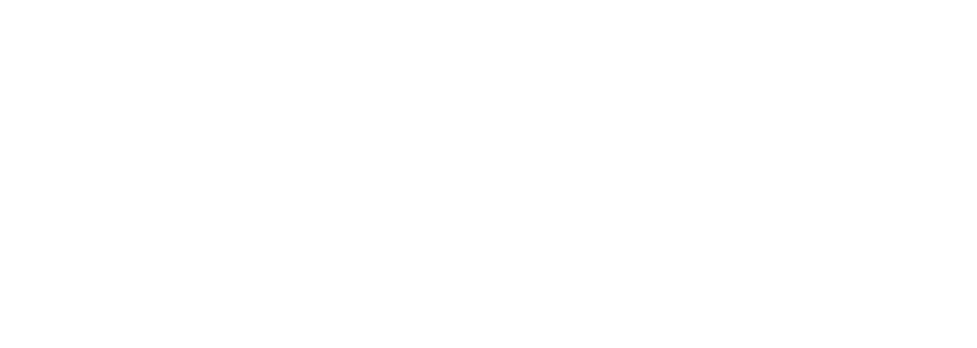
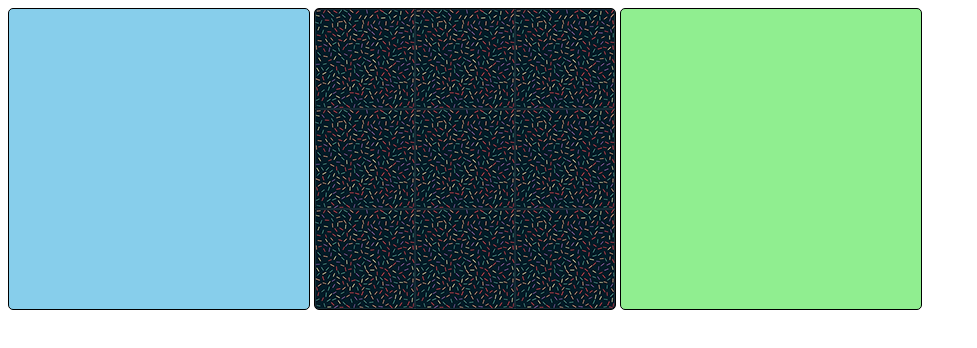
Before and after one commit to Cadu-ops/exercicios, a plain HTML site: page ex022/index.html in a window 1280 px wide. Shown: the whole page, without its empty margins (0-977 px from the left). Drawn offline with Linux system fonts and the light colour scheme.

Commit message:
Atualização do exercício

```diff
--- a/ex022/index.html
+++ b/ex022/index.html
@@ -3,9 +3,33 @@
 <head>
     <meta charset="UTF-8">
     <meta name="viewport" content="width=device-width, initial-scale=1.0">
-    <title>Document</title>
+    <title>Imagem de fundo</title>
+    <style>
+        div.Quadrado{
+            border: 1px solid black;
+            border-radius: 5px;
+            width: 300px;
+            height: 300px;
+            display: inline-block;
+            background-color: lightgray;
+        }
+
+        div#q1{
+            background-color: skyblue;
+        }
+
+        div#q2{
+            background-image: url('img/pattern001.png');
+        }
+
+        div#q3{
+            background-color: lightgreen;
+        }
+    </style>
 </head>
 <body>
-
+    <div class="Quadrado" id="q1"></div>
+    <div class="Quadrado" id="q2"></div>
+    <div class="Quadrado" id="q3"></div>
 </body>
 </html>
```
